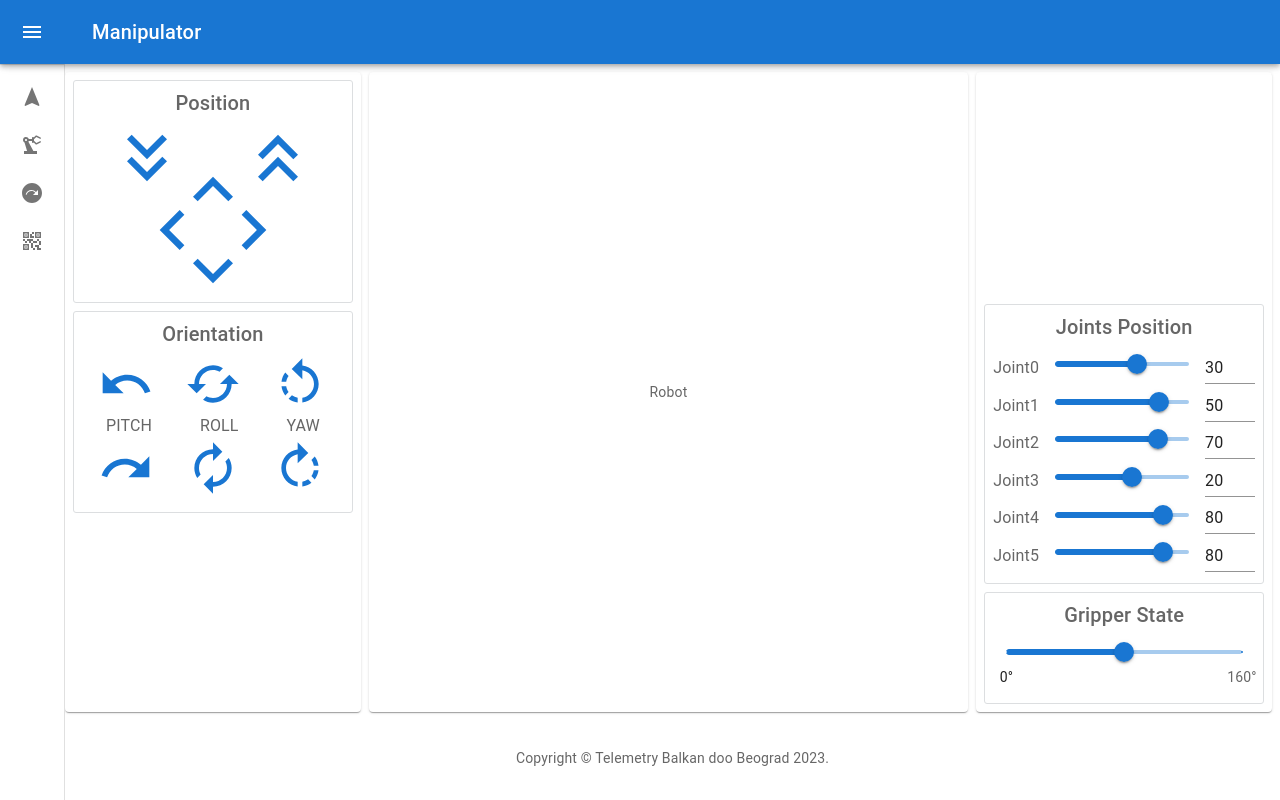
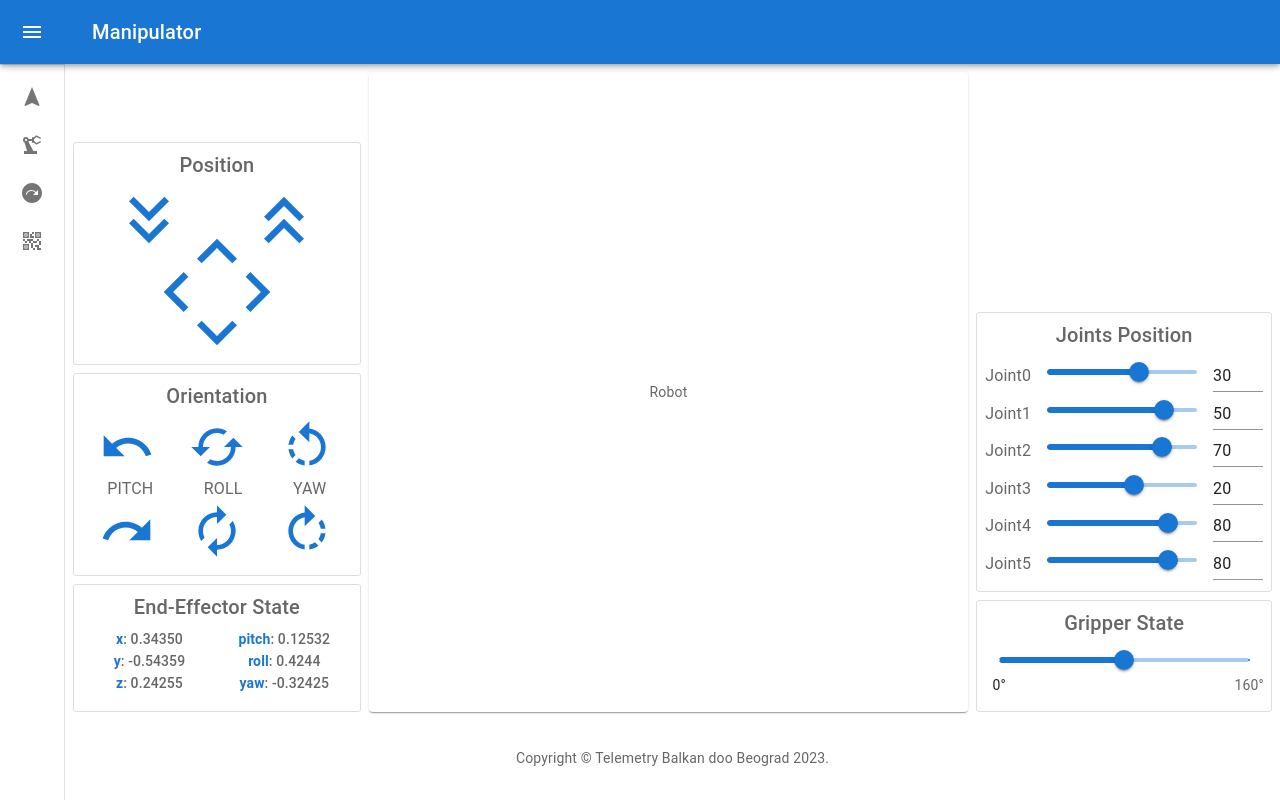
Before and after one commit to sergei-nntu/orb, a React (Create React App) app in the folder web/: page /manipulator in a window 1280 px wide. Built offline with nearby package versions, Linux system fonts and the light colour scheme; the HTML template or start-up script is replaced by a standard one; what blockly would draw is missing.

Commit message:
Create End-Effector state and modify styles

```diff
--- a/web/src/pages/manipulator/components/Pose/Pose.tsx
+++ b/web/src/pages/manipulator/components/Pose/Pose.tsx
@@ -3,6 +3,7 @@ import {Item} from "../StyledComponents/StyledComponents";
 import {Grid} from "@mui/material";
 import Position from "./Position/Position";
 import Orientation from "./Orientation/Orientation";
+import EndEffectorState from "../RobotStates/EndEffectorState/EndEffectorState";
 
 export default function Pose() {
     return (
@@ -11,11 +12,14 @@ export default function Pose() {
                 sx={{
                     minHeight: "80vh",
                     display: "flex",
-                    flexDirection: "column"
+                    flexDirection: "column",
+                    justifyContent: "flex-end",
+                    ml: 1
                 }}
             >
                 <Position />
                 <Orientation />
+                <EndEffectorState />
             </Item>
         </Grid>
     );
--- a/web/src/pages/manipulator/components/RobotCamera/RobotCamera.tsx
+++ b/web/src/pages/manipulator/components/RobotCamera/RobotCamera.tsx
@@ -1,20 +1,28 @@
 import React from 'react';
 import {Grid} from "@mui/material";
 import {Item} from "../StyledComponents/StyledComponents";
+import Paper from "@mui/material/Paper";
+import {styled} from "@mui/material/styles";
+
+const StyledPaper = styled(Paper)(({ theme }) => ({
+    backgroundColor: theme.palette.mode === 'dark' ? '#1A2027' : '#fff',
+}));
 
 export default function RobotCamera() {
     return (
         <Grid item xs={6}>
+            <StyledPaper elevation={1}>
                 <Item
                     sx={{
                         minHeight: "80vh",
                         display: "flex",
                         justifyContent: "center",
-                    alignItems: "center"
+                        alignItems: "center",
                     }}
                 >
                         Robot
                 </Item>
+            </StyledPaper>
         </Grid>
     );
 }
--- /dev/null
+++ b/web/src/pages/manipulator/components/RobotStates/EndEffectorState/EndEffectorState.tsx
@@ -0,0 +1,52 @@
+import React from 'react';
+import {StyledBox} from "../../StyledComponents/StyledComponents";
+import Typography from "@mui/material/Typography";
+import {Grid} from "@mui/material";
+import {styled} from "@mui/material/styles";
+
+const StyledTag = styled("strong")(({ theme }) => ({
+    color: theme.palette.primary.main,
+}));
+
+export default function EndEffectorState() {
+    return (
+        <StyledBox sx={{mt: 1}}>
+            End-Effector State
+            <Grid
+                container
+                sx={{mt: 1, mb: 1}}
+            >
+                <Grid item xs={6}>
+                    <Typography noWrap variant="subtitle2">
+                        <StyledTag>x</StyledTag>: 0.34350
+                    </Typography>
+                </Grid>
+                <Grid item xs={6}>
+                    <Typography noWrap variant="subtitle2">
+                        <StyledTag>pitch</StyledTag>: 0.12532
+                    </Typography>
+                </Grid>
+                <Grid item xs={6}>
+                    <Typography noWrap variant="subtitle2">
+                        <StyledTag>y</StyledTag>: -0.54359
+                    </Typography>
+                </Grid>
+                <Grid item xs={6}>
+                    <Typography noWrap variant="subtitle2">
+                        <StyledTag>roll</StyledTag>: 0.4244
+                    </Typography>
+                </Grid>
+                <Grid item xs={6}>
+                    <Typography noWrap variant="subtitle2">
+                        <StyledTag>z</StyledTag>: 0.24255
+                    </Typography>
+                </Grid>
+                <Grid item xs={6}>
+                    <Typography noWrap variant="subtitle2">
+                        <StyledTag>yaw</StyledTag>: -0.32425
+                    </Typography>
+                </Grid>
+            </Grid>
+        </StyledBox>
+    );
+}
--- a/web/src/pages/manipulator/components/StyledComponents/StyledComponents.ts
+++ b/web/src/pages/manipulator/components/StyledComponents/StyledComponents.ts
@@ -1,11 +1,8 @@
 import {styled} from "@mui/material/styles";
-import Paper from "@mui/material/Paper";
 import { Box } from "@mui/material";
 
-export const Item = styled(Paper)(({ theme }) => ({
-    backgroundColor: theme.palette.mode === 'dark' ? '#1A2027' : '#fff',
+export const Item = styled(Box)(({ theme }) => ({
     ...theme.typography.body2,
-    padding: theme.spacing(1),
     textAlign: 'center',
     color: theme.palette.text.secondary,
 }));
```
Lines whose indentation alone changed are shown as unchanged.
